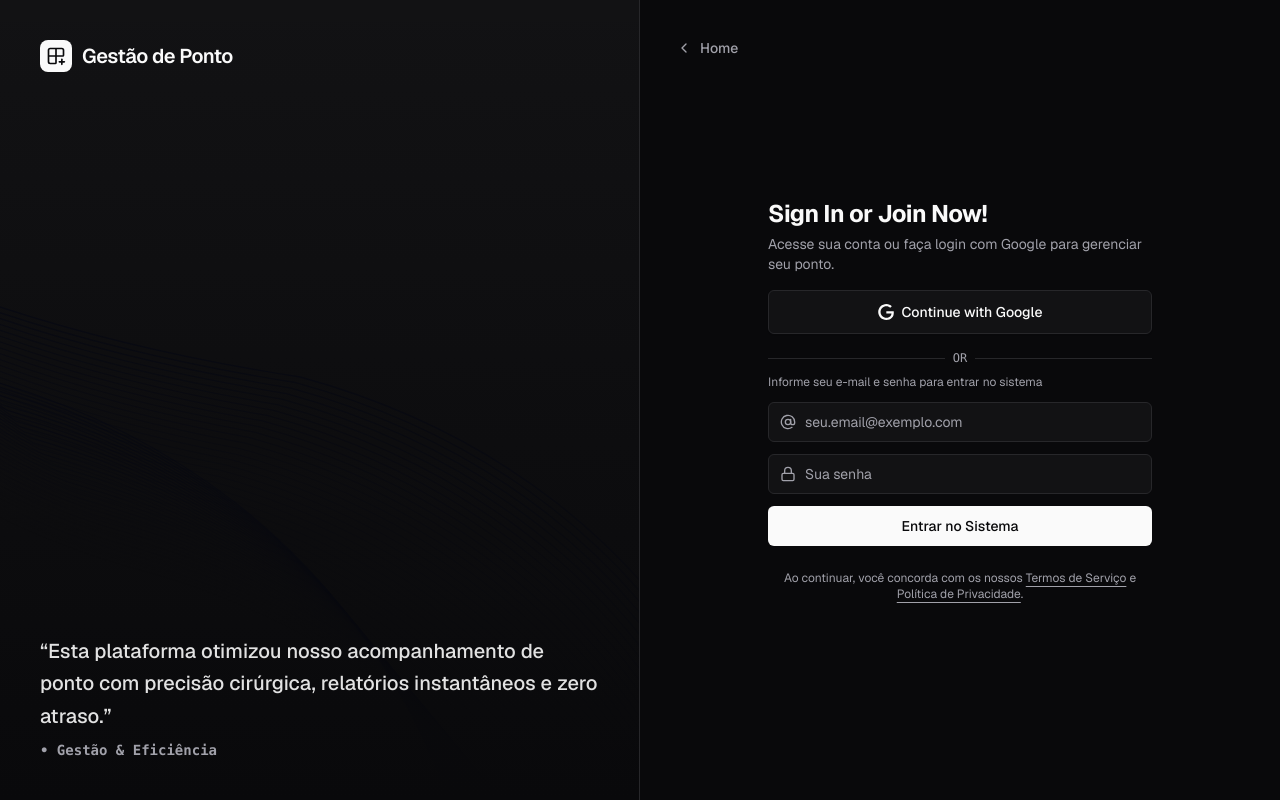
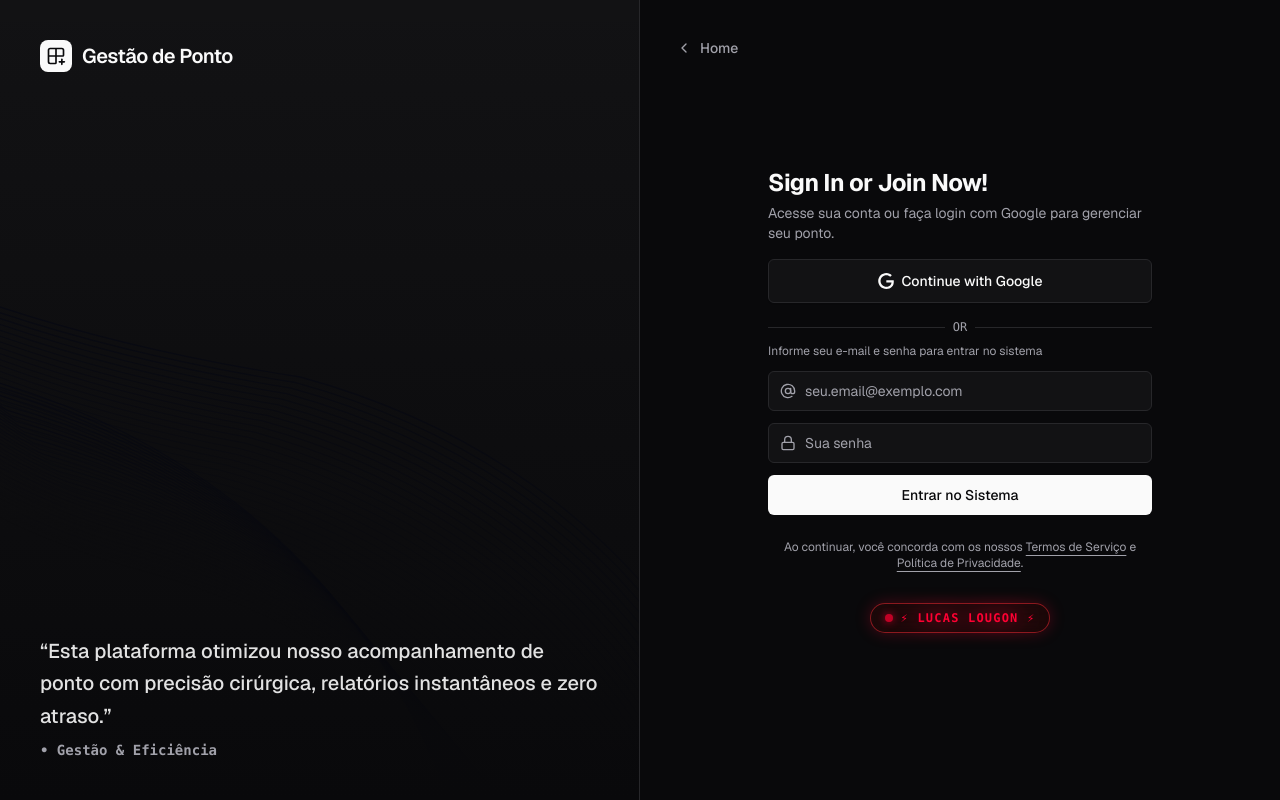
Before and after one commit to LucasAlvesLougon/gestao_ponto_web, a React (Vite) app: page / in a window 1280 px wide. Built offline with nearby package versions, Linux system fonts and the light colour scheme.

Commit message:
style(auth): add neon red badge with Lucas Lougon on login screen

```diff
--- a/src/components/ui/auth-page.tsx
+++ b/src/components/ui/auth-page.tsx
@@ -290,6 +290,16 @@ function AuthPageContent({
             </a>
             .
           </p>
+
+          {/* Badge Neon Red - Lucas Lougon */}
+          <div className="mt-8 flex items-center justify-center">
+            <div className="inline-flex items-center gap-2 px-3.5 py-1.5 rounded-full border border-red-500/50 bg-red-950/30 backdrop-blur-sm shadow-[0_0_15px_rgba(255,0,51,0.25)]">
+              <span className="inline-block w-2 h-2 rounded-full bg-[#ff0033] shadow-[0_0_8px_#ff0033] animate-pulse" />
+              <span className="font-mono text-xs font-bold tracking-widest uppercase text-[#ff0033] drop-shadow-[0_0_10px_rgba(255,0,51,0.9)]">
+                ⚡ Lucas Lougon ⚡
+              </span>
+            </div>
+          </div>
         </div>
       </div>
 
```
